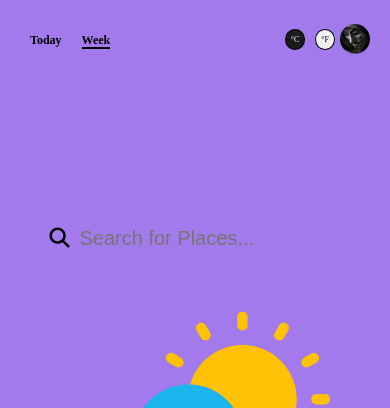
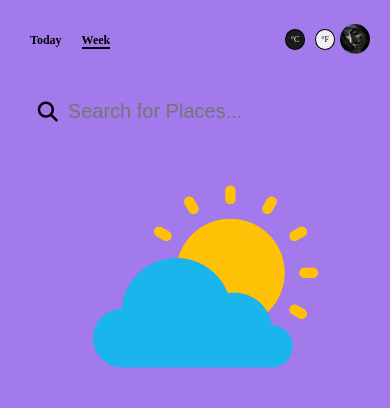
Before and after one commit to Ad7905itya/Weather-Dashboard, a plain HTML site: page index.html in a window 390 px wide. Shown: the top 408 px of the page. Drawn offline with Linux system fonts and the light colour scheme.

Commit message:
Update Response.css

```diff
--- a/Response.css
+++ b/Response.css
@@ -106,8 +106,8 @@
         width: 80%;
         height: 80%;
         z-index: 1;
-        top: 50%;
-        left: 45%;
+        top: 35%;
+        left: 42%;
         transform: translate(-50%,-50%);
     }
     .weather-template{
```
